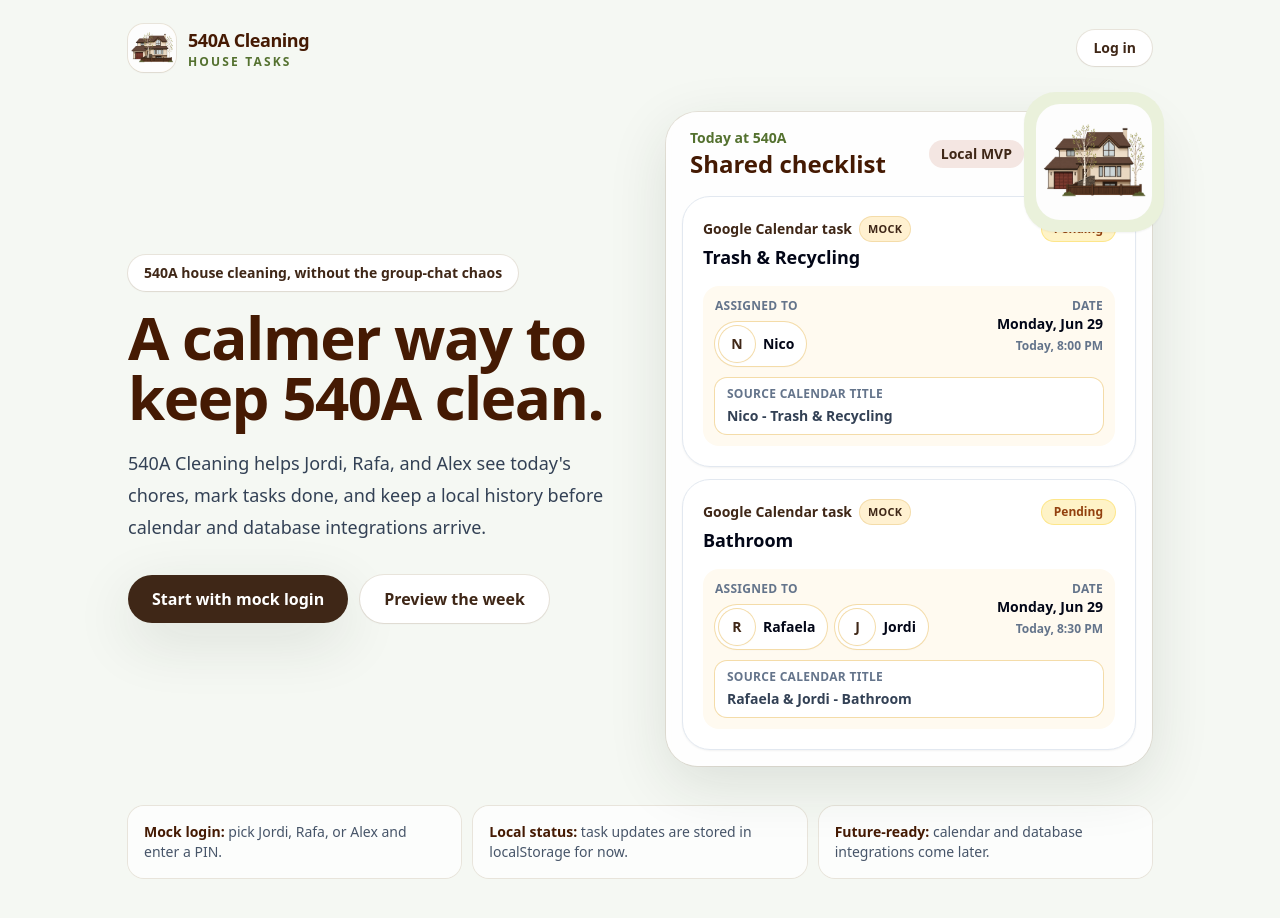
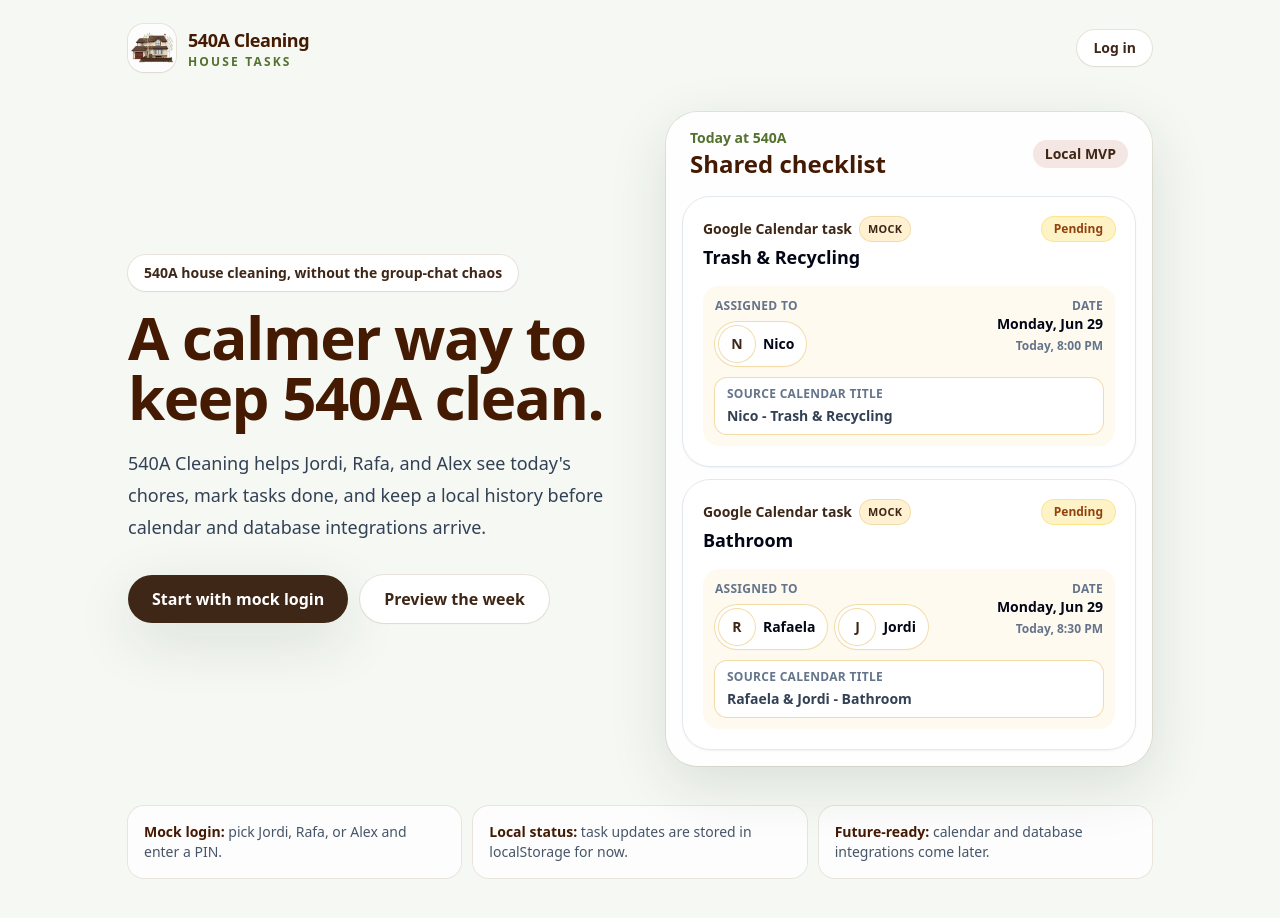
Before and after one commit to jordig20/house-tasks-app, a Next.js app: page / in a window 1280 px wide. Built offline with nearby package versions, Linux system fonts and the light colour scheme.

Commit message:
Fix home desktop logo placement

```diff
--- a/app/page.tsx
+++ b/app/page.tsx
@@ -1,4 +1,3 @@
-import Image from "next/image";
 import Link from "next/link";
 import { BrandLogo } from "@/components/brand-logo";
 import { TaskCard } from "@/components/task-card";
@@ -33,10 +32,7 @@ export default function Home() {
           </div>
 
           <div className="relative rounded-[2rem] bg-white/85 p-4 shadow-soft ring-1 ring-amber-900/10 backdrop-blur">
-            <div className="absolute -right-3 -top-5 hidden rounded-[2rem] bg-olive-100 p-3 shadow-sm sm:block">
-              <Image src="/540A_logo.png" alt="540A house illustration" width={116} height={116} className="rounded-3xl" priority />
-            </div>
-            <div className="mb-4 flex items-center justify-between px-2 sm:pr-28">
+            <div className="mb-4 flex items-center justify-between gap-4 px-2">
               <div>
                 <p className="text-sm font-bold text-olive-700">Today at 540A</p>
                 <h2 className="text-2xl font-black text-amber-950">Shared checklist</h2>
```
